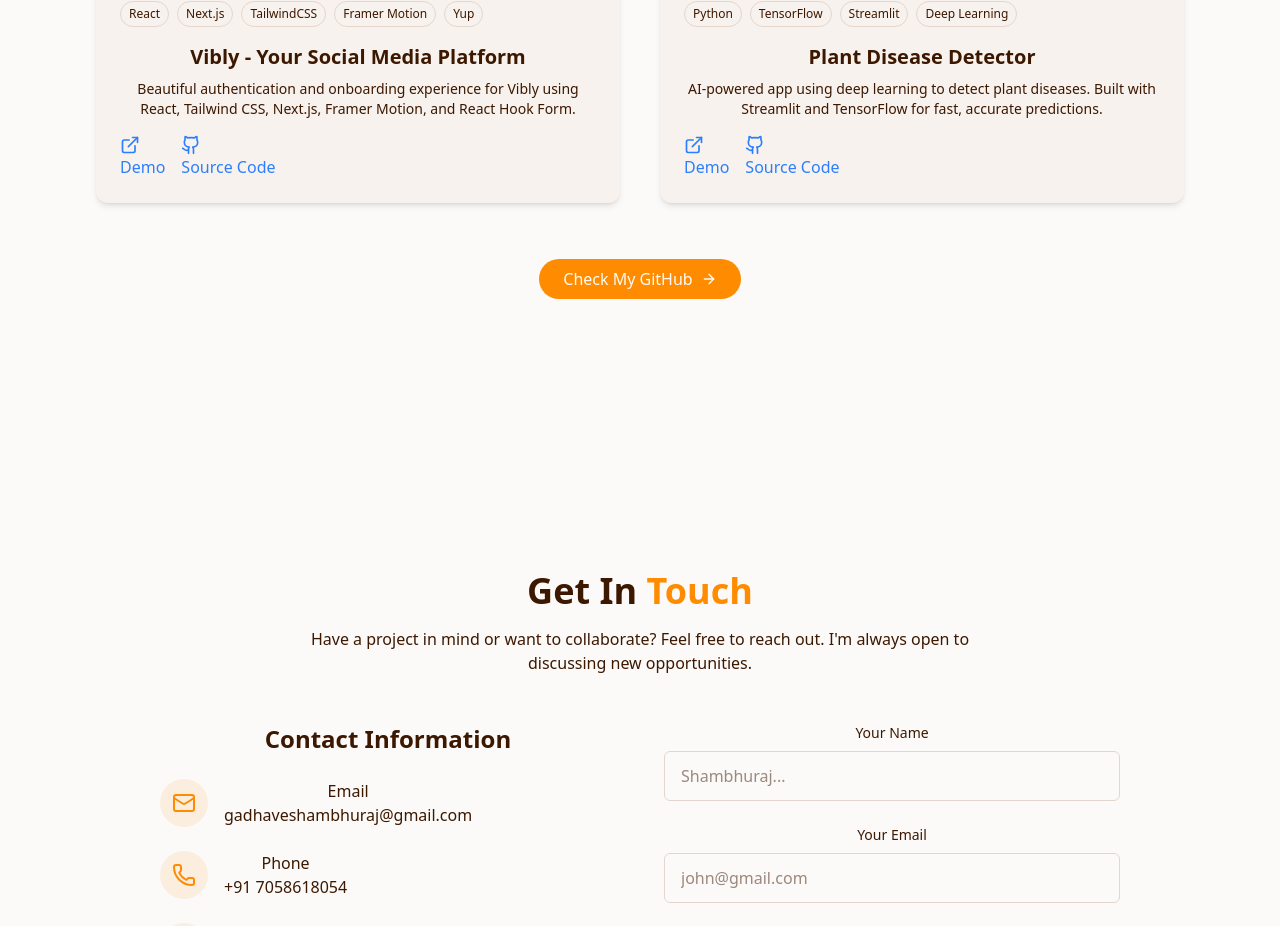
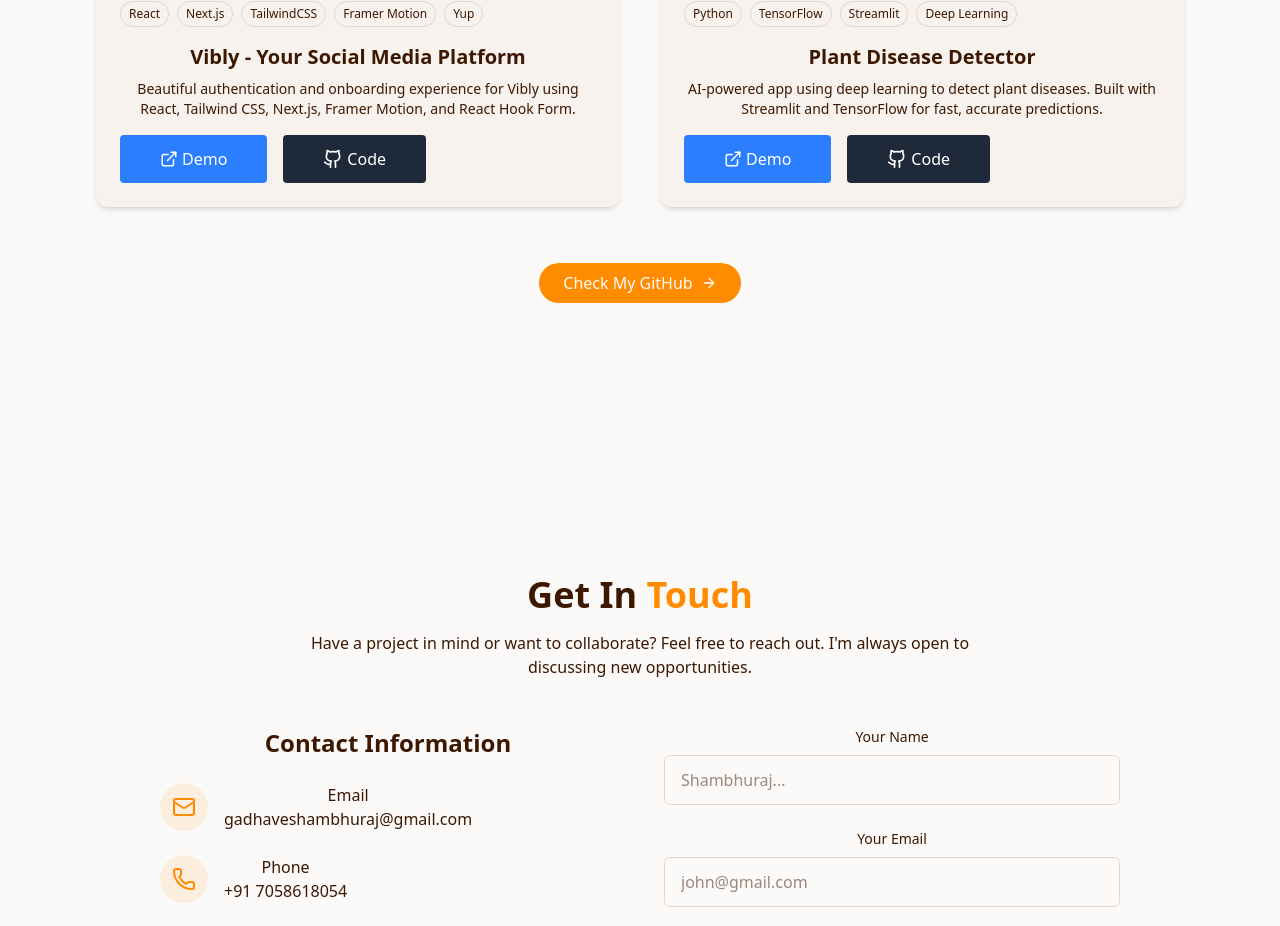
Before and after one commit to shambhuraj0007/PortfolioFinal, a React (Vite) app: page / in a window 1280 px wide. Shown: the part 5209-6135 px from the top of the page. Built offline with nearby package versions, Linux system fonts and the light colour scheme.

Commit message:
Update ProjectsSection.jsx

```diff
--- a/src/components/ProjectsSection.jsx
+++ b/src/components/ProjectsSection.jsx
@@ -68,26 +68,19 @@ export const ProjectsSection = () => {
                   {project.description}
                 </p>
 
-                <div className="flex justify-between items-center">
-                  <div className="flex space-x-4">
-                    <a
-                      href={project.demoUrl}
-                      target="_blank"
-                      rel="noopener noreferrer"
-                      className="text-foreground/80 hover:text-primary transition-colors"
-                    ><button className="text-blue-500"><ExternalLink size={20} />Demo</button>
+                <div className="flex space-x-4">
+  <a href={project.demoUrl} target="_blank" rel="noopener noreferrer">
+    <button className="flex items-center gap-1 px-5 sm:px-10 py-3 rounded text-md text-white bg-blue-500 hover:bg-blue-600 dark:bg-blue-400 dark:hover:bg-blue-500">
+      <ExternalLink size={18} /> Demo
+    </button>
+  </a>
+  <a href={project.githubUrl} target="_blank" rel="noopener noreferrer">
+    <button className="flex items-center gap-1 px-5 sm:px-10 py-3 rounded text-md text-white bg-gray-800 hover:bg-gray-700 dark:bg-gray-200 dark:text-black dark:hover:bg-gray-300">
+      <Github size={20} /> Code
+    </button>
+  </a>
+</div>
 
-                    </a>
-                    <a
-                      href={project.githubUrl}
-                      target="_blank"
-                      rel="noopener noreferrer"
-                      className="text-foreground/80 hover:text-primary transition-colors"
-                    ><button className="text-blue-500"><Github size={20} />Source Code</button>
-
-                    </a>
-                  </div>
-                </div>
               </div>
             </div>
           ))}
```
